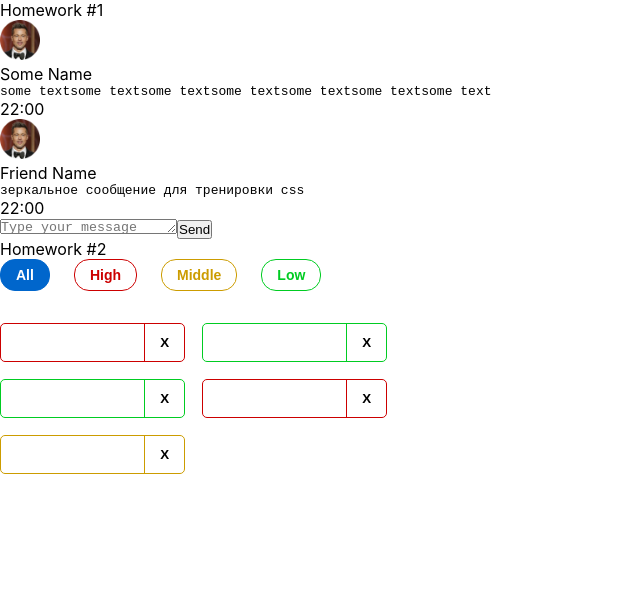
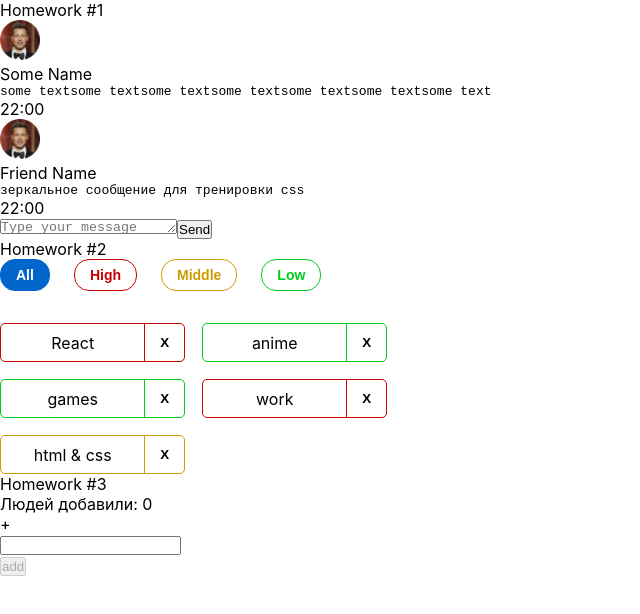
Before and after one commit to EHOTbl/homework, a React (Create React App) app: page / in a window 1280 px wide. Shown: the top 614 px of the page, without its empty margins (0-640 px from the left). Built offline with nearby package versions, Linux system fonts and the light colour scheme.

Commit message:
hw3 done

```diff
--- a/src/s1-main/App.tsx
+++ b/src/s1-main/App.tsx
@@ -2,6 +2,7 @@
 import s from './App.module.css'
 import HW1 from '../s2-homeworks/hw01/HW1'
 import HW2 from '../s2-homeworks/hw02/HW2'
+import HW3 from "../s2-homeworks/hw03/HW3";
 
 function App() {
     return (
@@ -10,8 +11,8 @@
 
 
             <HW2/>
+            <HW3/>
             {/*раскомментировать по ходу выполнения*/}
-            {/*<HW3/>*/}
             {/*<HW4/>*/}
 
             {/*при выполнении дз 5 и более - закомментировать здесь дз 1-4, так как они есть внутри дз 5*/}
--- a/src/s2-homeworks/hw02/affairs/Affairs.tsx
+++ b/src/s2-homeworks/hw02/affairs/Affairs.tsx
@@ -1,26 +1,32 @@
 import React from 'react'
 import Affair from './affair/Affair'
-import {AffairType, FilterType} from '../HW2'
+import {AffairPriorityType, AffairType, FilterType} from '../HW2'
 import s from './Affairs.module.css'
 
 type AffairsPropsType = {
-    data: any // need to fix any
-    setFilter: any
-    deleteAffairCallback: any
+    data: AffairType[] // need to fix any
+    setFilter: (type:FilterType)=>void
+    deleteAffairCallback: (_id: number) => void
     filter: FilterType
 }
 
 function Affairs(props: AffairsPropsType) {
+
+
     const setAll = () => {
+        props.setFilter('all')
         // need to fix
     }
     const setHigh = () => {
         // need to fix
+        props.setFilter('high')
     }
     const setMiddle = () => {
+        props.setFilter('middle')
         // need to fix
     }
     const setLow = () => {
+        props.setFilter('low')
         // need to fix
     }
 
--- a/src/s2-homeworks/hw02/affairs/affair/Affair.tsx
+++ b/src/s2-homeworks/hw02/affairs/affair/Affair.tsx
@@ -12,6 +12,7 @@
 function Affair(props: AffairPropsType) {
     const deleteCallback = () => {
         // need to fix
+        props.deleteAffairCallback(props.affair._id)
     }
 
     const nameClass = s.name + ' ' + s2[props.affair.priority]
@@ -25,7 +26,7 @@
         >
             <div id={'hw2-name-' + props.affair._id} className={nameClass}>
                 {/*создаёт студент*/}
-
+                {props.affair.name}
                 {/**/}
             </div>
             <div id={'hw2-priority-' + props.affair._id} hidden>
@@ -36,7 +37,7 @@
                 id={'hw2-button-delete-' + props.affair._id}
                 className={buttonClass}
                 // need to fix
-
+                onClick={deleteCallback}
             >
                 {/*текст кнопки могут изменить студенты*/}
                 X
--- a/src/s2-homeworks/hw03/Greeting.tsx
+++ b/src/s2-homeworks/hw03/Greeting.tsx
@@ -2,14 +2,14 @@
 import s from './Greeting.module.css'
 
 type GreetingPropsType = {
-    name: any // need to fix any
-    setNameCallback: any // need to fix any
-    addUser: any // need to fix any
-    onBlur: any // need to fix any
-    onEnter: any // need to fix any
-    error: any // need to fix any
-    totalUsers: any // need to fix any
-    lastUserName?: any // need to fix any
+    name: string // need to fix any
+    setNameCallback:(e:ChangeEvent<HTMLInputElement>)=>void // need to fix any
+    addUser: ()=>void // need to fix any
+    onBlur:()=>void // need to fix any
+    onEnter:( e: KeyboardEvent<HTMLInputElement>)=>void // need to fix any
+    error: string // need to fix any
+    totalUsers: number   // need to fix any
+    lastUserName?: string // need to fix any
 }
 
 // презентационная компонента (для верстальщика)
@@ -25,7 +25,7 @@
         lastUserName,
     } // деструктуризация пропсов
 ) => {
-    const inputClass = s.errorInput // need to fix with (?:)
+    const inputClass = error ? `${s.input} ${s.errorInput}`: s.input // need to fix with (?:)
 
     return (
         <div id={'hw3-form'} className={s.greetingForm}>
@@ -36,7 +36,7 @@
                 </span>
             </div>
 
-            <div className={s.inputAndButtonContainer}>
+            <div className={s.inputAndButtonContainer}>+
                 <div>
                     <input
                         id={'hw3-input'}
--- a/src/s2-homeworks/hw03/GreetingContainer.tsx
+++ b/src/s2-homeworks/hw03/GreetingContainer.tsx
@@ -1,20 +1,27 @@
-import React, { ChangeEvent, KeyboardEvent, useState } from 'react'
+import React, {ChangeEvent, KeyboardEvent, useState} from 'react'
 import Greeting from './Greeting'
-import { UserType } from './HW3'
+import {UserType} from './HW3'
 
 type GreetingContainerPropsType = {
-    users: any // need to fix any
-    addUserCallback: any // need to fix any
+    users: UserType[] // need to fix any
+    addUserCallback: (name: string) => void // need to fix any
 }
 
-export const pureAddUser = (name: any, setError: any, setName: any, addUserCallback: any) => {
+export const pureAddUser = (name: string, setError: (error: string) => void, setName: (name: string) => void, addUserCallback: (v: string) => void) => {
+    !name ? setError("Too short") : addUserCallback(name)
+    setName('')
     // если имя пустое - показать ошибку, иначе - добавить юзера и очистить инпут
 }
 
-export const pureOnBlur = (name: any, setError: any) => { // если имя пустое - показать ошибку
+export const pureOnBlur = (name: string, setError: (error: string) => void) => { // если имя пустое - показать ошибку
+    // eslint-disable-next-line @typescript-eslint/no-unused-expressions
+    name.trim() === '' ? setError("Too short") : ''
 }
 
-export const pureOnEnter = (e: any, addUser: any) => { // если нажата кнопка Enter - добавить
+export const pureOnEnter = (e: KeyboardEvent<HTMLInputElement>, addUser: (value: string) => void) => { // если нажата кнопка Enter - добавить
+    if (e.key === 'Enter') {
+        addUser(e.currentTarget.value)
+    }
 }
 
 // более простой и понятный для новичков
@@ -22,15 +29,16 @@
 
 // более современный и удобный для про :)
 const GreetingContainer: React.FC<GreetingContainerPropsType> = ({
-    users,
-    addUserCallback,
-}) => {
+                                                                     users,
+                                                                     addUserCallback,
+                                                                 }) => {
     // деструктуризация пропсов
-    const [name, setName] = useState<any>('') // need to fix any
-    const [error, setError] = useState<any>('') // need to fix any
+    const [name, setName] = useState<string>('') // need to fix any
+    const [error, setError] = useState<string>('') // need to fix any
 
-    const setNameCallback = (e: any) => { // need to fix any
-        setName('some name') // need to fix
+    const setNameCallback = (e: ChangeEvent<HTMLInputElement>) => { // need to fix any
+        setName(e.currentTarget.value)
+        console.log(name)// need to fix
 
         error && setError('')
     }
@@ -42,12 +50,14 @@
         pureOnBlur(name, setError)
     }
 
-    const onEnter = (e: any) => {
-        pureOnEnter(e, addUser)
+    const onEnter = (e: KeyboardEvent<HTMLInputElement>) => {
+        if (e.key === "Enter"){
+            pureOnEnter(e, addUser)
+        }
     }
 
-    const totalUsers = 0 // need to fix
-    const lastUserName = 'some name' // need to fix
+    const totalUsers = users.length // need to fix
+    const lastUserName = users.length > 0 ? users[users.length - 1].name : "" // need to fix
 
     return (
         <Greeting
--- a/src/s2-homeworks/hw03/HW3.tsx
+++ b/src/s2-homeworks/hw03/HW3.tsx
@@ -1,38 +1,42 @@
-import React, { useState } from 'react'
-import { v1 } from 'uuid'
+import React, {useState} from 'react'
+import {v1} from 'uuid'
 import s2 from '../../s1-main/App.module.css'
 import GreetingContainer from './GreetingContainer'
 
 /*
-* 1 - описать тип UserType
-* 2 - указать нужный тип в useState с users
-* 3 - дописать типы и логику функции pureAddUserCallback и проверить её тестами
-* 4 - в файле GreetingContainer.tsx дописать типизацию пропсов
-* 5 - в файле GreetingContainer.tsx указать нужные типы в useState с name и error
+* 1 - описать тип UserType!
+* 2 - указать нужный тип в useState с users!
+* 3 - дописать типы и логику функции pureAddUserCallback и проверить её тестами!?
+* 4 - в файле GreetingContainer.tsx дописать типизацию пропсов!
+* 5 - в файле GreetingContainer.tsx указать нужные типы в useState с name и error!
 * 6 - в файле GreetingContainer.tsx дописать тип и логику функции setNameCallback
-* 7 - в файле GreetingContainer.tsx дописать логику функций pureAddUser, pureOnBlur, pureOnEnter и проверить их тестами
-* 8 - в файле GreetingContainer.tsx вычислить количество добавленных и имя последнего (totalUsers, lastUserName)
-* 9 - в файле Greeting.tsx дописать типизацию пропсов
-* 10 - в файле Greeting.tsx вычислить inputClass в зависимости от наличия ошибки
+* 7 - в файле GreetingContainer.tsx дописать логику функций pureAddUser, pureOnBlur, pureOnEnter и проверить их тестами!
+* 8 - в файле GreetingContainer.tsx вычислить количество добавленных и имя последнего (totalUsers, lastUserName)!
+* 9 - в файле Greeting.tsx дописать типизацию пропсов!
+* 10 - в файле Greeting.tsx вычислить inputClass в зависимости от наличия ошибки!
 * 11 - сделать стили в соответствии с дизайном
 * */
 
 // types
 export type UserType = {
-    _id: any // need to fix any
-    name: any // need to fix any
+    _id: string // need to fix any
+    name: string // need to fix any
 }
 
-export const pureAddUserCallback = (name: any, setUsers: any, users: any) => { // need to fix any
-    const user = { // need to fix
+export const pureAddUserCallback = (name: string, setUsers: (users: UserType[]) => void, users: UserType[]) => { // need to fix any
+    const user = {
+        _id:v1(),
+        name:name
+        // need to fix
     }
     setUsers([...users, user])
+    console.log(users)
 }
 
 const HW3 = () => {
-    const [users, setUsers] = useState<any>([]) // need to fix any
+    const [users, setUsers] = useState<UserType[]>([]) // need to fix any
 
-    const addUserCallback = (name: any) => { // need to fix any
+    const addUserCallback = (name: string) => { // need to fix any
         pureAddUserCallback(name, setUsers, users)
     }
 
```
Also changed, not shown: src/s2-homeworks/hw02/HW2.tsx (+26 -16 lines).
